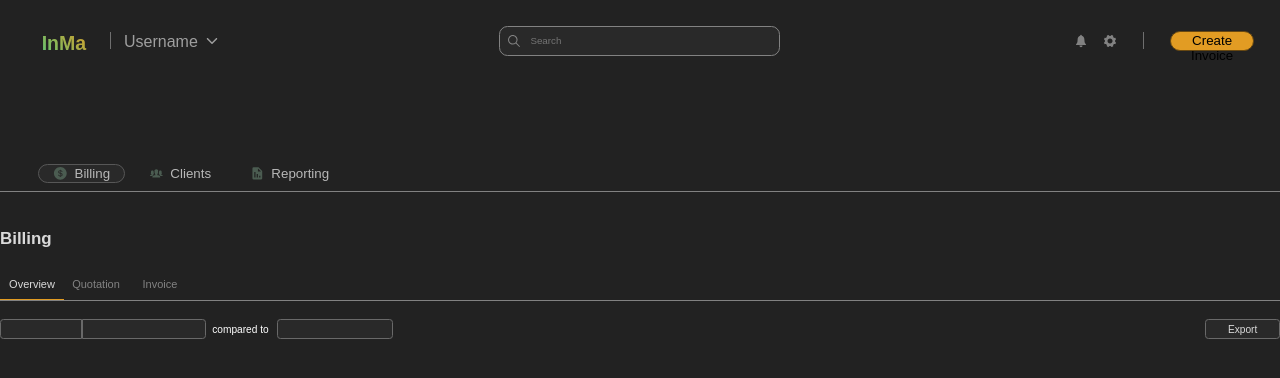
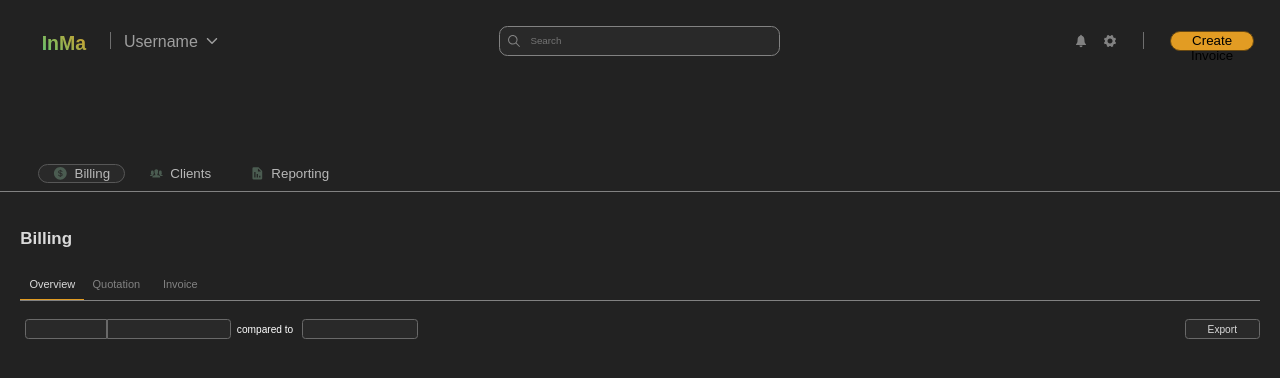
Before and after one commit to Darleanow/InvoiceManager, a Next.js app in the folder frontend/: page / in a window 1280 px wide. Shown: the top 378 px of the page. Built offline with nearby package versions, Linux system fonts and the light colour scheme.

Commit message:
style(SubNavigationBilling): Enhance styles

```diff
--- a/frontend/app/Assets/components/SubNavigationBilling/SubNavigationBilling.module.css
+++ b/frontend/app/Assets/components/SubNavigationBilling/SubNavigationBilling.module.css
@@ -6,6 +6,7 @@
     padding: 0;
     margin-bottom: 2.342vh;
     margin-top: 4.684vh;
+    margin-left: 1.587vw;
 }
 
 .billing_subnav_items {
@@ -13,6 +14,7 @@
     color: #828282;
     font-weight: 500;
     display: flex;
+    margin-left: 1.587vw;
 }
 
 .billing_subnav_items p {
@@ -42,12 +44,15 @@
     border: none;
     border-top: 0.102vh solid #828282;
     margin-bottom: 1.629vh;
+    margin-right: 1.587vw;
+    margin-left: 1.587vw;
 }
 
 .filter_options {
     display: flex;
     align-items: center;
-    width: 100%;
+    width: calc(100% - 1.918vw);
+    margin-left: 1.918vw;
 }
 
 .filter_options>*:last-child {
@@ -103,6 +108,7 @@
     padding-right: 0.661vw;
     font-size: 0.794vw;
     color: #DADADA;
+    margin-right: 1.587vw;
 }
 
 .export_button:hover {
```
